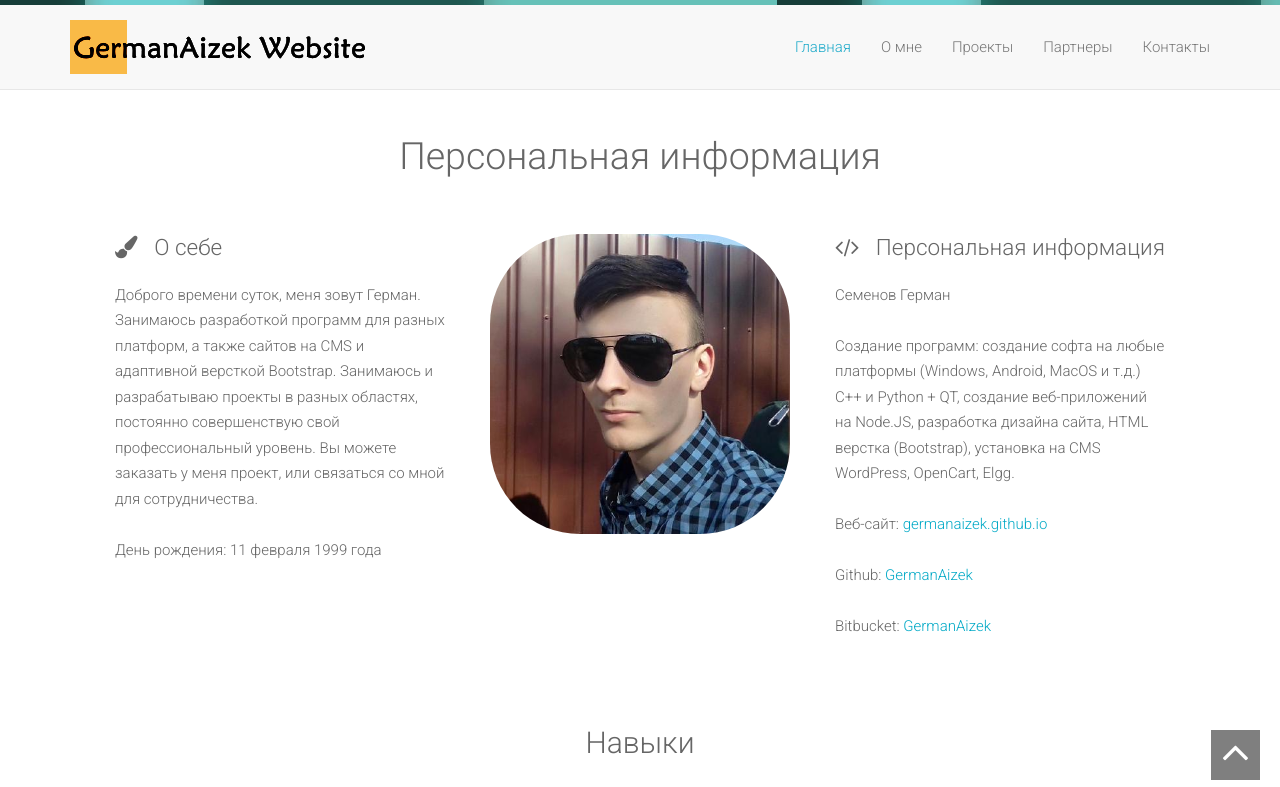
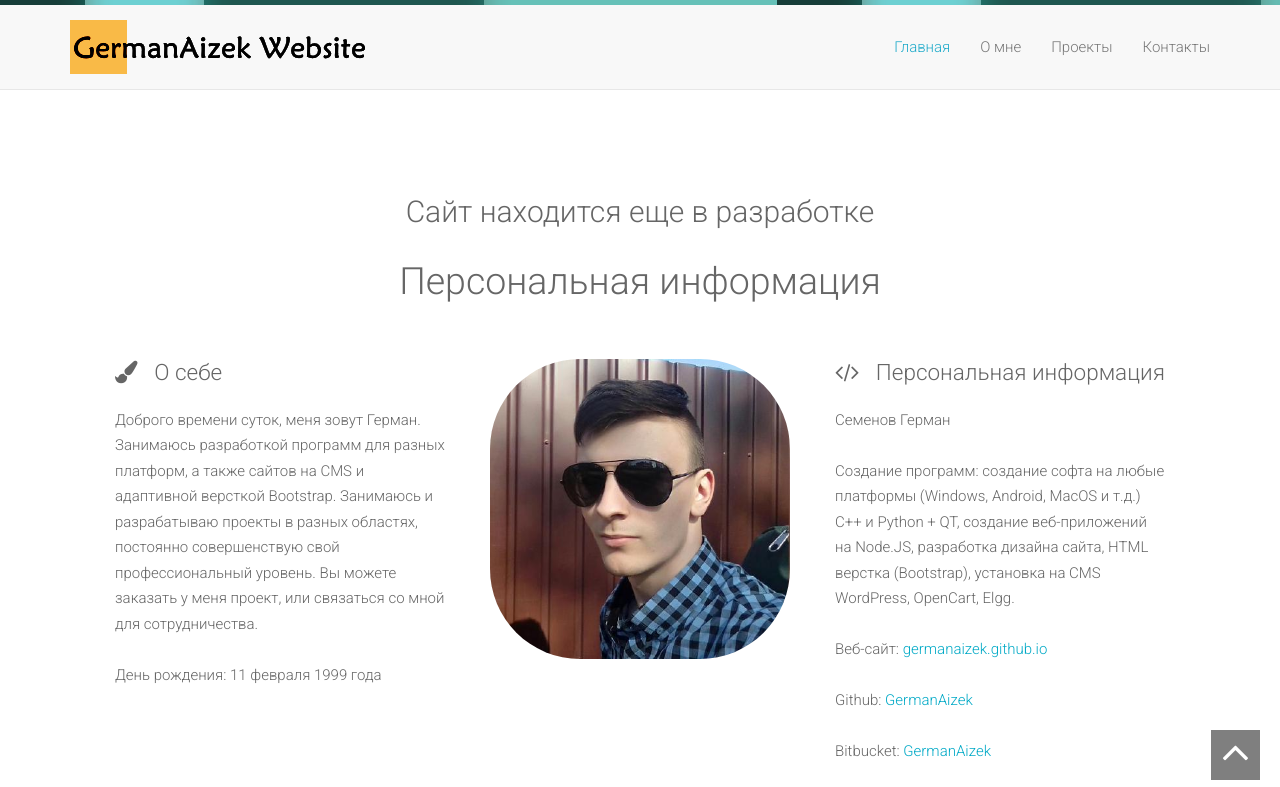
Before and after one commit to GermanAizek/GermanAizek.github.io, a plain HTML site: page index.html in a window 1280 px wide. Shown: the top 787 px of the page. Drawn offline with Linux system fonts and the light colour scheme.

Commit message:
minimum edit elements

```diff
--- a/index.html
+++ b/index.html
@@ -66,7 +66,7 @@
                  <li class="active"><a href="#main">Главная</a></li>
                  <li ><a href="#about">О мне</a></li>
                  <li ><a href="#works">Проекты</a></li>
-                 <li ><a href="#partners">Партнеры</a></li>
+                 <!-- <li ><a href="#partners">Партнеры</a></li> -->
                  <li ><a href="#contact">Контакты</a></li>
               </ul>
             </div>
@@ -81,6 +81,7 @@
 
 <!-- Cirlce Starts -->
 <div id="about"  class="container spacer about">
+<h3 class="text-center wowload fadeInUp">Сайт находится еще в разработке</h3>
 <h2 class="text-center wowload fadeInUp">Персональная информация</h2>
   <div class="row">
 
@@ -139,6 +140,7 @@
 
 
 <!-- About Starts -->
+<!--
 <div class="highlight-info">
 <div class="overlay spacer">
 <div class="container">
@@ -159,6 +161,7 @@
 </div>
 </div>
 </div>
+-->
 <!-- About Ends -->
 
 
```
